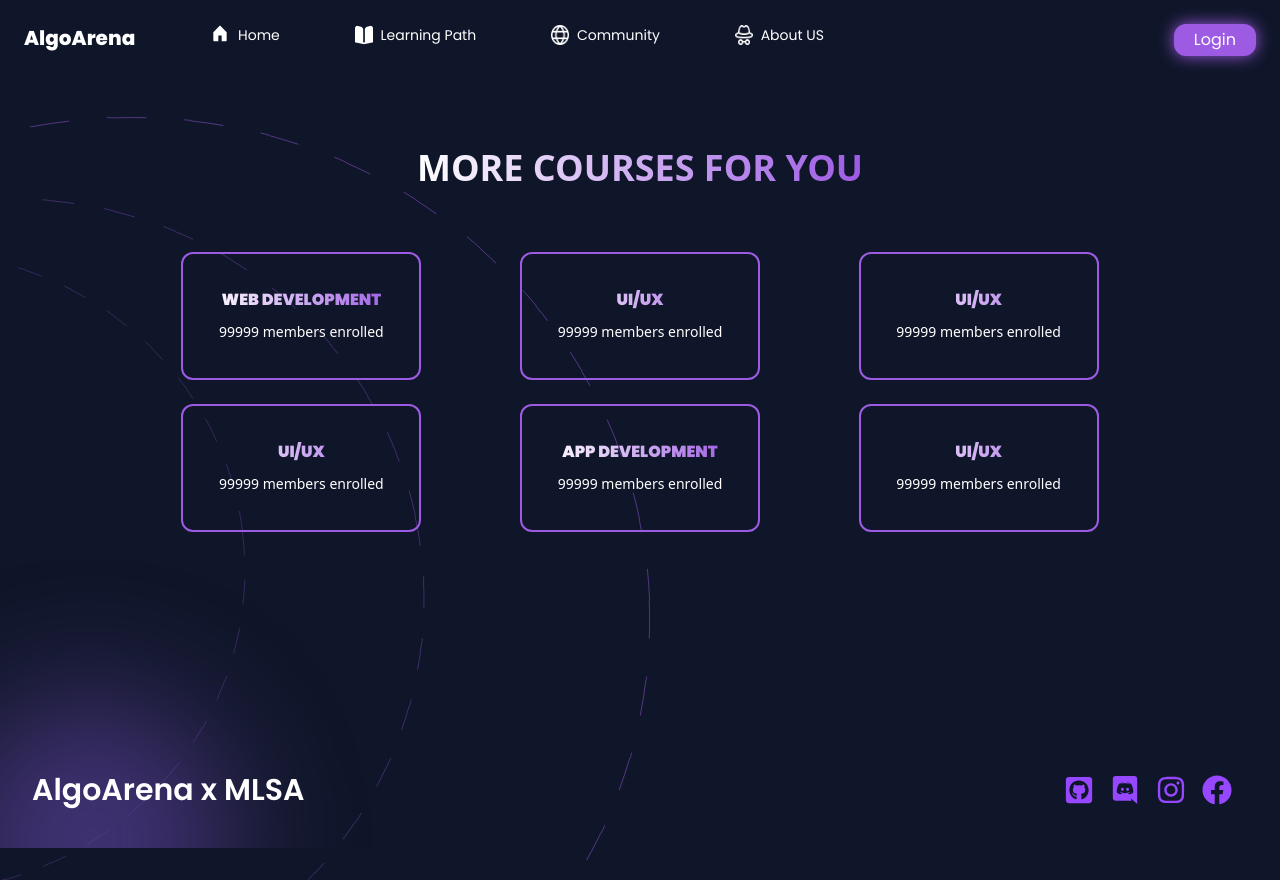
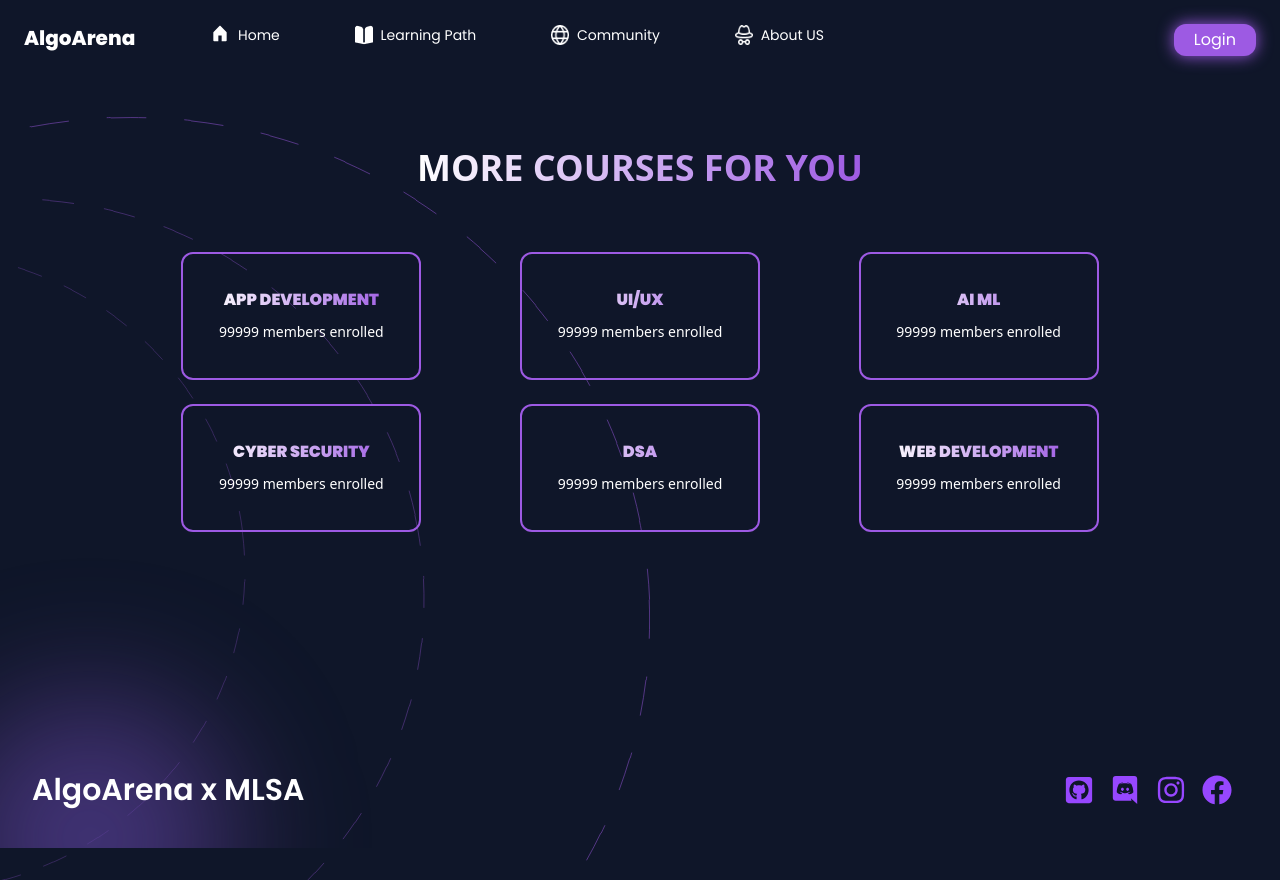
Before and after one commit to MLSAKIIT/AlgoArena, a Next.js app: page /dashboard in a window 1280 px wide. Built offline with nearby package versions, Linux system fonts and the light colour scheme.

Commit message:
removed padding for sm

```diff
--- a/src/components/dashboard/Dashboard.jsx
+++ b/src/components/dashboard/Dashboard.jsx
@@ -5,6 +5,7 @@ import Image from "next/image";
 import DashCoursesCard from "./Dashcard";
 import Title from "../ui/Title";
 import SortCourses from "./SortCourses";
+import MoreCourses from "./MoreCourses";
 
 
 export default function Dashboard() {
@@ -41,7 +42,7 @@ export default function Dashboard() {
           </div>
         </div>
 
-        <div className="CONTENT DIV flex flex-col mx-auto justify-between  xl:max-w-7xl md:max-w-5xl sm:max-w-4xl  items-center">
+        <div className="CONTENT DIV flex flex-col mx-auto justify-between  xl:max-w-7xl md:max-w-5xl sm:max-w-4xl max-w-screen items-center">
           {/* TITLE 1 */}
           <div className="HEADING DIV md:mt-12 mt-6 overflow-hidden relative ">
             <Title text="MORE COURSES FOR YOU" />
@@ -49,13 +50,8 @@ export default function Dashboard() {
 
         <SortCourses></SortCourses>
 
-          <div className=" box-border lg:w-4/5 m-auto sm:auto-cols-max mt-12 gap-6 sm:grid sm:grid-cols-3 lg:px-auto md:px-auto flex sm:overflow-visible  overflow-scroll whitespace-nowrap no-scrollbar py-4 w-11/12 ">
-            <DashCoursesCard title="WEB DEVELOPMENT" members="99999"></DashCoursesCard>
-            <DashCoursesCard title="UI/UX" members="99999"></DashCoursesCard>
-            <DashCoursesCard title="UI/UX" members="99999"></DashCoursesCard>
-            <DashCoursesCard title="UI/UX" members="99999"></DashCoursesCard>
-            <DashCoursesCard title="APP DEVELOPMENT" members="99999"></DashCoursesCard>
-            <DashCoursesCard title="UI/UX" members="99999"></DashCoursesCard>
+          <div className=" box-border lg:w-4/5  m-auto sm:auto-cols-max mt-12 sm:gap-6 gap-3 sm:grid sm:grid-cols-3 lg:px-auto md:px-auto flex sm:overflow-visible  overflow-scroll whitespace-nowrap no-scrollbar py-4 sm:w-11/12 w-screen ">
+            <MoreCourses></MoreCourses>
           </div>
 
           <div className="overflow-hidden pt-32 sm:mb-[-25px] mb-5 w-screen min-w-[100vw] max-w-full z-30">
--- /dev/null
+++ b/src/components/dashboard/MoreCourses.jsx
@@ -0,0 +1,46 @@
+import DashCoursesCard from "./Dashcard"
+
+const MORE_COURSES = [
+    {
+        id:1,
+        course:"APP DEVELOPMENT",
+        members:99999,
+    },
+    {
+        id:2,
+        course:"UI/UX",
+        members:99999,
+    },
+    {
+        id:3,
+        course:"AI ML",
+        members:99999,
+    },
+    {
+        id:4,
+        course:"CYBER SECURITY",
+        members:99999,
+    },
+    {
+        id:5,
+        course:"DSA",
+        members:99999,
+    },
+    {
+        id:6,
+        course:"WEB DEVELOPMENT",
+        members:99999,
+    }
+]
+
+
+export default function MoreCourses() {
+  return (<>
+    {MORE_COURSES.map(({id,course,members}) => {
+        return(
+            <DashCoursesCard key={id} title={course} members={members}></DashCoursesCard>
+            )
+        })}
+        </>
+  )
+}
--- a/src/components/dashboard/SortCourses.jsx
+++ b/src/components/dashboard/SortCourses.jsx
@@ -32,13 +32,13 @@ const COURSES = [
 
 export default function SortCourses() {
   return (
-    <div className="sm:hidden flex items-center whitespace-nowrap max-w-[88%] mx-auto mt-16 z-30">
+    <div className="sm:hidden flex items-center whitespace-nowrap max-w-screen-sm mx-auto mt-16 z-30">
             <h3 className="text-white font-medium mr-3 ">Sort By: </h3>
 
             <div className="SORT DOMAINS DIV flex overflow-scroll  justify-between whitespace-nowrap no-scrollbar ">
-              {COURSES.map(({id, courseName}) => {
+              {COURSES.map(({id, course}) => {
                 return (
-                    <SortBox key={id} CourseName={courseName}></SortBox>
+                    <SortBox key={id} CourseName={course}></SortBox>
                 )
               })}
             </div>
```
